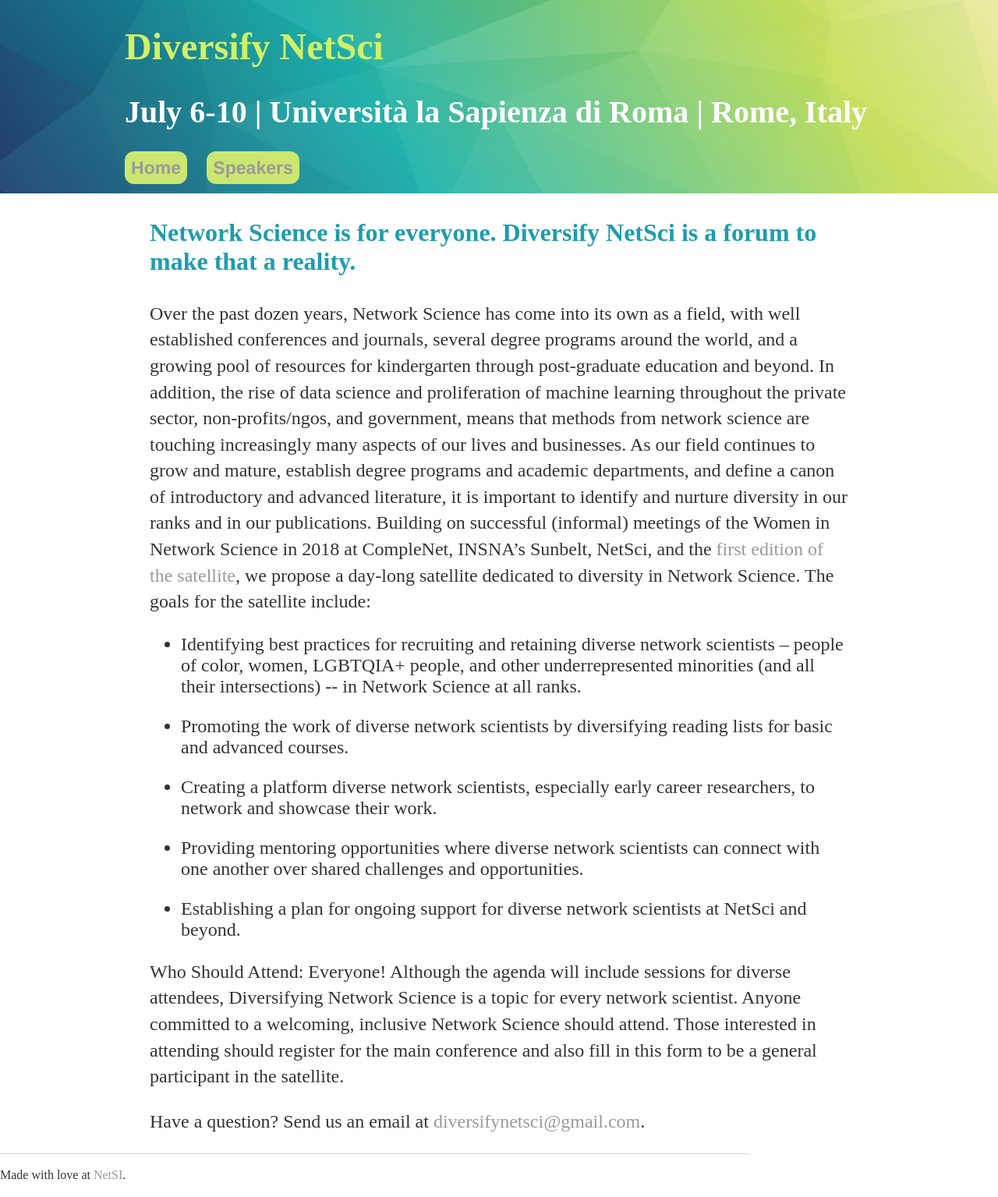
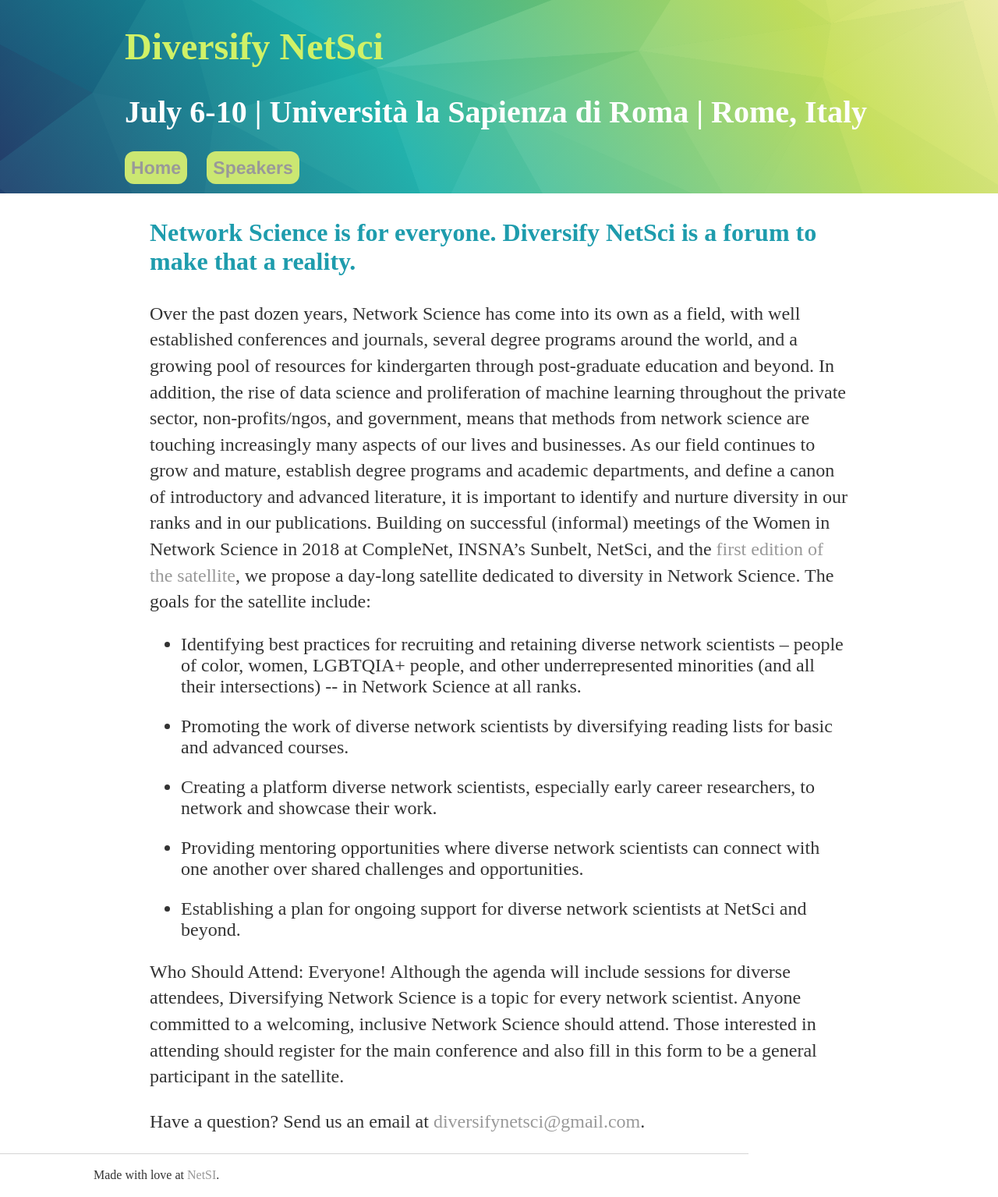
Before and after one commit to diversify-netsci/diversify-netsci.github.io, a Jekyll site: the page built from index.html, in a window 1280 px wide. Shown: the whole page at 78% size. Built offline with Jekyll 4.4.1, drawn with Linux system fonts in a browser that asks for light colours.

Commit message:
Update main.css

```diff
--- a/css/main.css
+++ b/css/main.css
@@ -57,7 +57,7 @@
 footer p {
     font-size: 1em
 }
-footer.blurb{
+.footerblurb{
     width: 75%;
     margin: 0 auto;
 }
```
